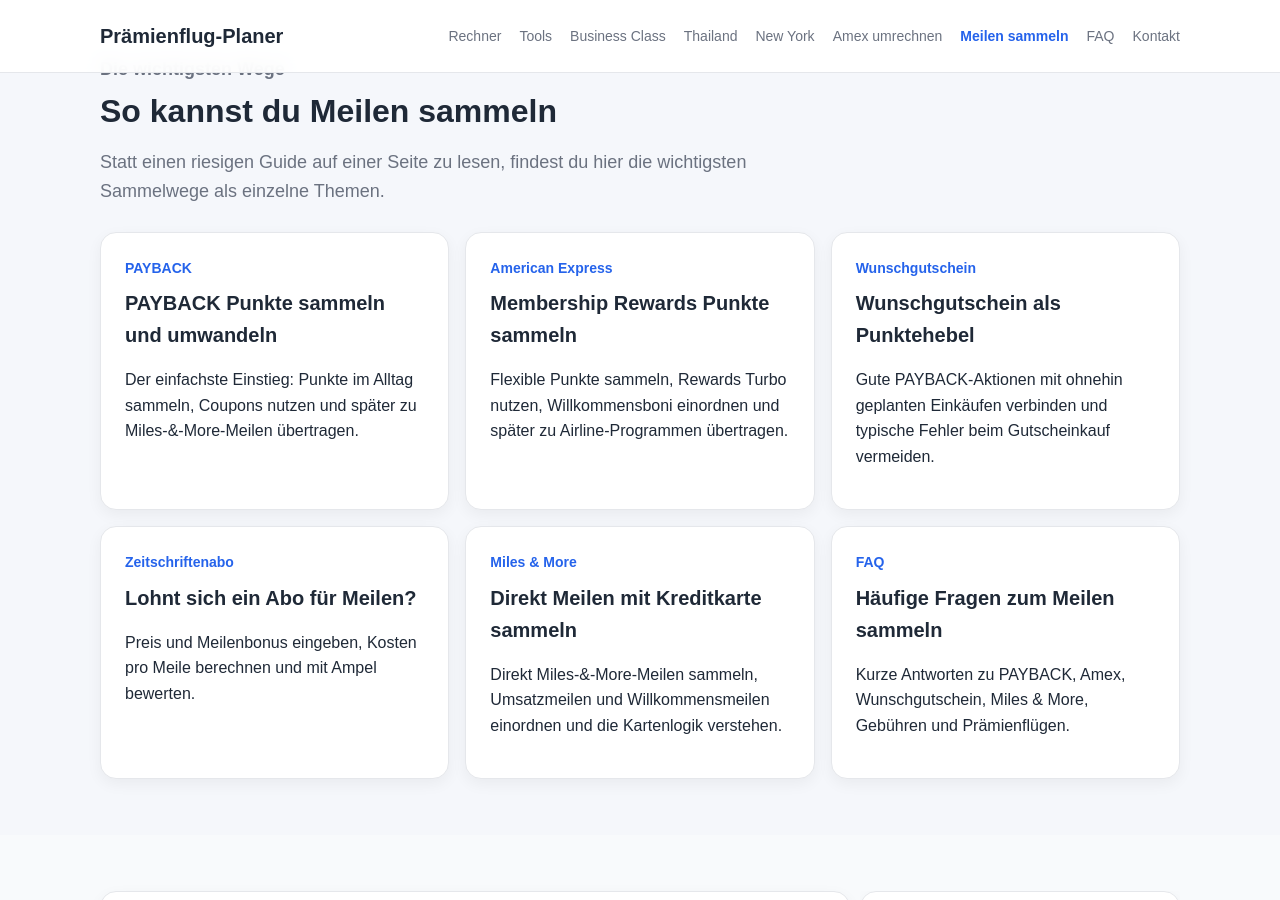
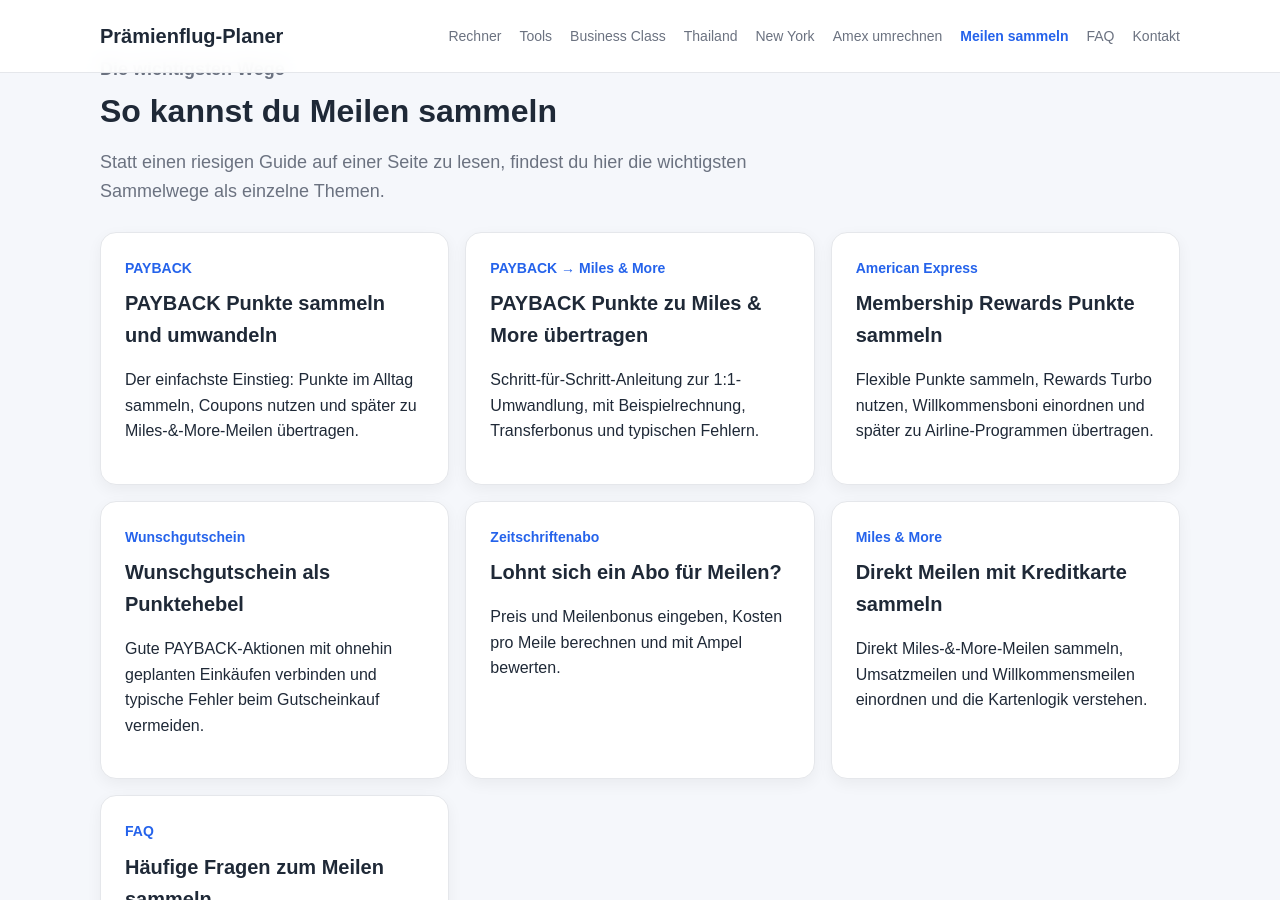
Before and after one commit to Praemienflug-Planer/miles-planer, a Jekyll site: the page built from meilen-sammeln/index.html, in a window 1280 px wide and 900 px high, scrolled down 531 px. Built offline with Jekyll 4.4.1, drawn with Linux system fonts in a browser that asks for light colours; some of the changed text lies outside the part shown.

Commit message:
Link PAYBACK transfer guide internally

```diff
--- a/meilen-sammeln/index.html
+++ b/meilen-sammeln/index.html
@@ -101,6 +101,7 @@ layout: default
         </div>
         <div class="article-grid">
           <a class="article-card" href="/miles-planer/meilen-sammeln/payback/"><p class="eyebrow">PAYBACK</p><h3>PAYBACK Punkte sammeln und umwandeln</h3><p>Der einfachste Einstieg: Punkte im Alltag sammeln, Coupons nutzen und später zu Miles-&amp;-More-Meilen übertragen.</p></a>
+          <a class="article-card" href="/miles-planer/meilen-sammeln/payback-punkte-miles-and-more/"><p class="eyebrow">PAYBACK → Miles &amp; More</p><h3>PAYBACK Punkte zu Miles &amp; More übertragen</h3><p>Schritt-für-Schritt-Anleitung zur 1:1-Umwandlung, mit Beispielrechnung, Transferbonus und typischen Fehlern.</p></a>
           <a class="article-card" href="/miles-planer/meilen-sammeln/amex/"><p class="eyebrow">American Express</p><h3>Membership Rewards Punkte sammeln</h3><p>Flexible Punkte sammeln, Rewards Turbo nutzen, Willkommensboni einordnen und später zu Airline-Programmen übertragen.</p></a>
           <a class="article-card" href="/miles-planer/meilen-sammeln/wunschgutschein/"><p class="eyebrow">Wunschgutschein</p><h3>Wunschgutschein als Punktehebel</h3><p>Gute PAYBACK-Aktionen mit ohnehin geplanten Einkäufen verbinden und typische Fehler beim Gutscheinkauf vermeiden.</p></a>
           <a class="article-card" href="/miles-planer/meilen-sammeln/zeitschriftenabo/"><p class="eyebrow">Zeitschriftenabo</p><h3>Lohnt sich ein Abo für Meilen?</h3><p>Preis und Meilenbonus eingeben, Kosten pro Meile berechnen und mit Ampel bewerten.</p></a>
@@ -134,7 +135,7 @@ layout: default
         </article>
         <aside class="seo-sidebar">
           <div class="article-card seo-card sticky-card"><p class="eyebrow">Nächster Schritt</p><h3>Meilenbedarf prüfen</h3><p>Sammeln ist nur die eine Seite. Entscheidend ist, wie viele Meilen du für deine Reise wirklich brauchst.</p><a class="btn btn-primary" href="/miles-planer/rechner/">Zum Rechner</a></div>
-          <div class="article-card seo-card"><p class="eyebrow">Direkt einsteigen</p><div class="sidebar-links"><a href="/miles-planer/meilen-sammeln/payback/">PAYBACK Guide</a><a href="/miles-planer/meilen-sammeln/amex/">American Express Guide</a><a href="/miles-planer/meilen-sammeln/wunschgutschein/">Wunschgutschein Guide</a><a href="/miles-planer/meilen-sammeln/zeitschriftenabo/">Zeitschriftenabo-Rechner</a><a href="/miles-planer/meilen-sammeln/miles-and-more-kreditkarte/">Miles &amp; More Kreditkarte</a><a href="/miles-planer/faq/">FAQ zu Meilen &amp; Punkten</a></div></div>
+          <div class="article-card seo-card"><p class="eyebrow">Direkt einsteigen</p><div class="sidebar-links"><a href="/miles-planer/meilen-sammeln/payback/">PAYBACK Guide</a><a href="/miles-planer/meilen-sammeln/payback-punkte-miles-and-more/">PAYBACK zu Miles &amp; More übertragen</a><a href="/miles-planer/meilen-sammeln/amex/">American Express Guide</a><a href="/miles-planer/meilen-sammeln/wunschgutschein/">Wunschgutschein Guide</a><a href="/miles-planer/meilen-sammeln/zeitschriftenabo/">Zeitschriftenabo-Rechner</a><a href="/miles-planer/meilen-sammeln/miles-and-more-kreditkarte/">Miles &amp; More Kreditkarte</a><a href="/miles-planer/faq/">FAQ zu Meilen &amp; Punkten</a></div></div>
         </aside>
       </div>
     </section>
--- a/meilen-sammeln/payback/index.html
+++ b/meilen-sammeln/payback/index.html
@@ -107,7 +107,7 @@ layout: default
       <div class="article-card seo-card">
         <p class="eyebrow">Transfer</p>
         <h2>PAYBACK Punkte in Miles &amp; More umwandeln</h2>
-        <p>PAYBACK Punkte können ein wichtiger Baustein für Miles &amp; More sein. Die Standardumwandlung erfolgt grundsätzlich im Verhältnis 1:1: Aus 1 PAYBACK Punkt wird 1 Miles-&amp;-More-Meile.</p>
+        <p>PAYBACK Punkte können ein wichtiger Baustein für Miles &amp; More sein. Die Standardumwandlung erfolgt grundsätzlich im Verhältnis 1:1: Aus 1 PAYBACK Punkt wird 1 Miles-&amp;-More-Meile.</p><p>Eine ausführliche Schritt-für-Schritt-Anleitung findest du hier: <a href="/miles-planer/meilen-sammeln/payback-punkte-miles-and-more/">PAYBACK Punkte zu Miles &amp; More übertragen</a>.</p>
         <figure class="article-image"><a href="/miles-planer/images/Eingabe_umwandlung_payback_MM_large.png" target="_blank" rel="noopener noreferrer"><img src="/miles-planer/images/Eingabe_umwandlung_payback_MM_small.jpg" alt="PAYBACK zu Miles and More Eingabe"></a><figcaption>Eingabe der Umwandlung von PAYBACK zu Miles &amp; More.</figcaption></figure>
         <figure class="article-image"><a href="/miles-planer/images/bestätigung_umwandlung_payback_MM_large.png" target="_blank" rel="noopener noreferrer"><img src="/miles-planer/images/bestätigung_umwandlung_payback_MM_small.jpg" alt="PAYBACK Miles and More Bestätigung"></a><figcaption>Bestätigung der Umwandlung.</figcaption></figure>
         <figure class="article-image"><a href="/miles-planer/images/mm_umwandlung_payback.png" target="_blank" rel="noopener noreferrer"><img src="/miles-planer/images/mm_umwandlung_payback.png" alt="Miles and More Gutschrift PAYBACK"></a><figcaption>Beispielhafte Meilengutschrift nach PAYBACK-Umwandlung.</figcaption></figure>
@@ -171,7 +171,7 @@ layout: default
       <div class="article-card seo-card">
         <p class="eyebrow">Weiterlesen</p>
         <div class="sidebar-links">
-          <a href="#historische-transferboni">Historische Transferboni</a>
+          <a href="/miles-planer/meilen-sammeln/payback-punkte-miles-and-more/">PAYBACK zu Miles &amp; More übertragen</a><a href="#historische-transferboni">Historische Transferboni</a>
           <a href="/miles-planer/meilen-sammeln/wunschgutschein/">Wunschgutschein Strategie</a>
           <a href="/miles-planer/meilen-sammeln/zeitschriftenabo/">Zeitschriftenabo-Rechner</a>
           <a href="/miles-planer/meilen-sammeln/amex/">American Express Strategie</a>
```
